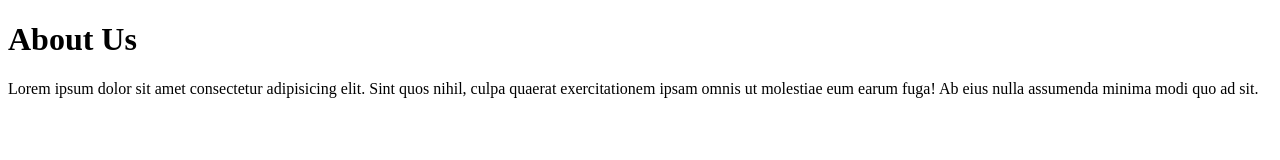
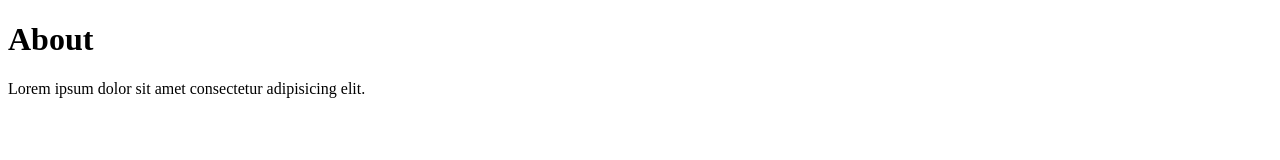
Before and after one commit to SajeelAhmed37/testing, a plain HTML site: page index.html in a window 1280 px wide. Drawn offline with Linux system fonts and the light colour scheme.

Commit message:
about update

```diff
--- a/index.html
+++ b/index.html
@@ -10,11 +10,10 @@
 
 <body>
     <h1>
-        About Us
+        About
     </h1>
     <p>
-        Lorem ipsum dolor sit amet consectetur adipisicing elit. Sint quos nihil, culpa quaerat exercitationem ipsam
-        omnis ut molestiae eum earum fuga! Ab eius nulla assumenda minima modi quo ad sit.
+        Lorem ipsum dolor sit amet consectetur adipisicing elit.
     </p>
 </body>
 
```
